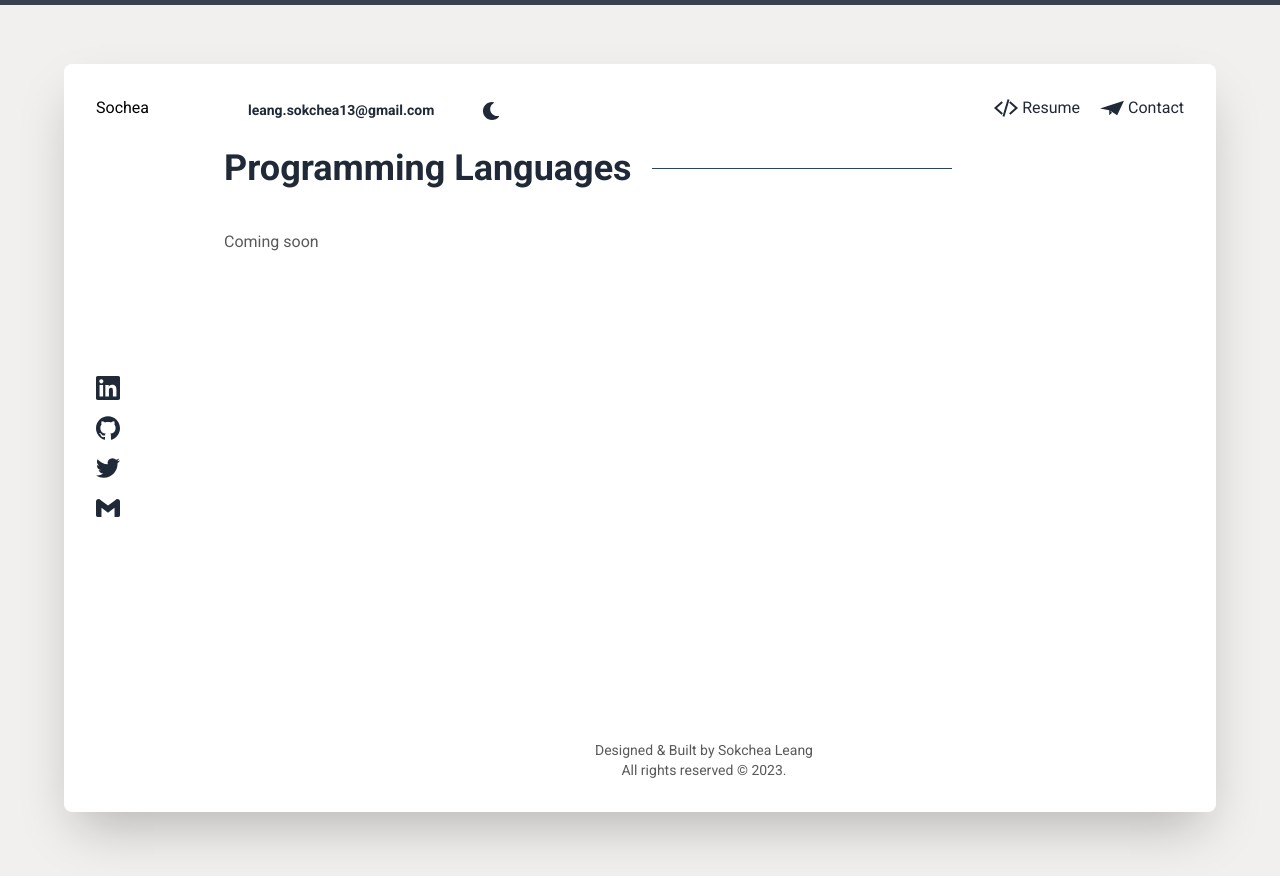
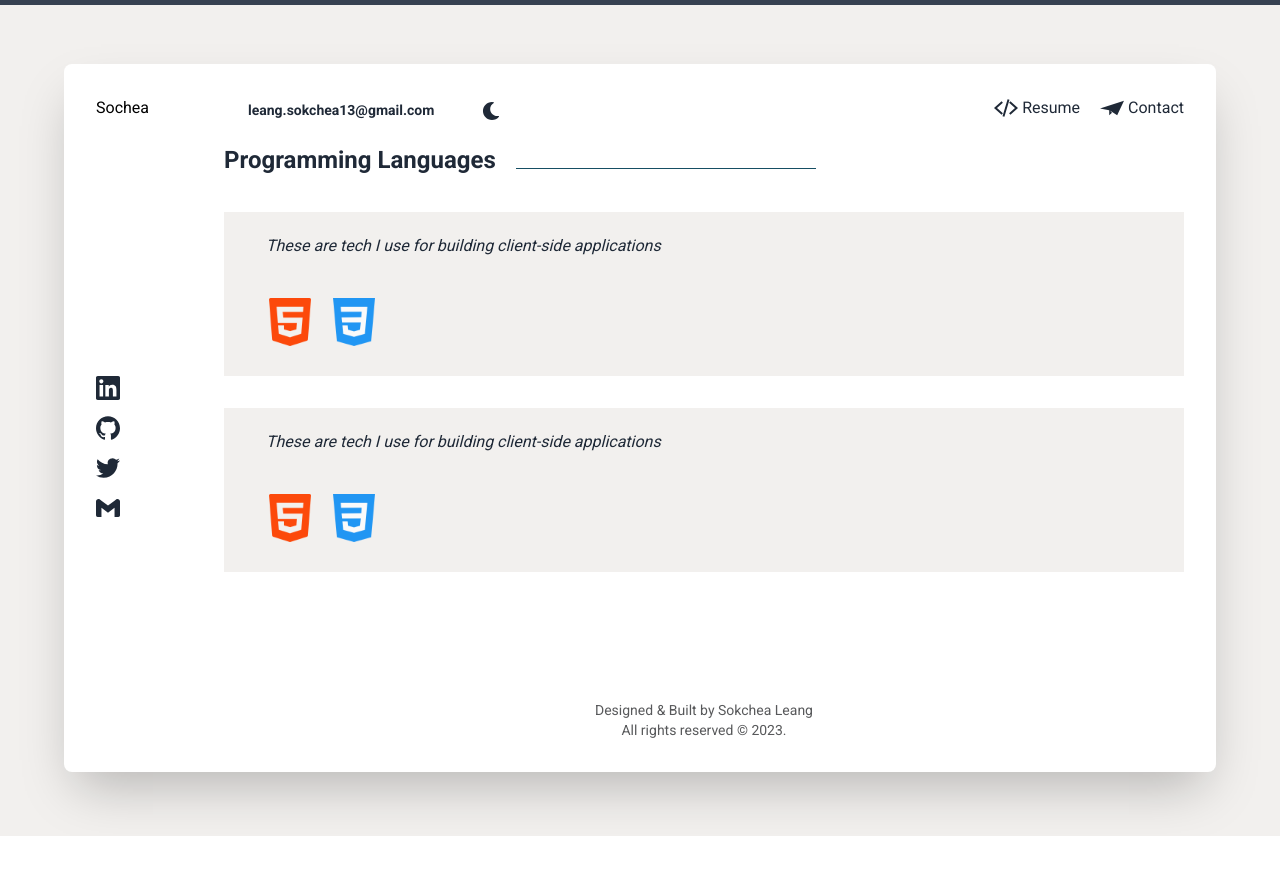
Before and after one commit to sokcheadev2001/my_portfolio, a Next.js app: page /resume in a window 1280 px wide. After the commit the page ends 836 px from the top, so only its background shows below. Built offline with nearby package versions, Linux system fonts and the light colour scheme.

Commit message:
add language in resume page

```diff
--- a/components/home-component/about.component.tsx
+++ b/components/home-component/about.component.tsx
@@ -97,7 +97,7 @@ const IcanDo = () => {
             </motion.ul>
           </div>
           <motion.div
-            className='mx-auto w-52 md:block flex md:flex-1 lg:py-0 md:py-10 md:top-0 md:bottom-0 md:ml-0 hover:dark:drop-shadow-2darkShadow hover:drop-shadow-2lightShadow justify-center'
+            className='mx-auto w-64 md:block flex md:flex-1 lg:py-0 md:py-10 md:top-0 md:bottom-0 md:ml-0 justify-center'
             initial={{ y: 100, opacity: 0 }}
             animate={{ y: 0, opacity: 1 }}
             whileHover={{
--- a/components/resume-component/tech.component.tsx
+++ b/components/resume-component/tech.component.tsx
@@ -1,4 +1,5 @@
 import { motion } from "framer-motion";
+import Image from "next/image";
 import { Section } from "../framer-motion/motion.component";
 const Tech = () => {
   return (
@@ -10,12 +11,69 @@ const Tech = () => {
           transition={{ delay: 1.8, duration: 1 }}
           className='flex after:content-[""] after:md:w-74 after:w-32 after:mt-5 after:ml-5 after:h-0.1 after:bg-cyan-900'
         >
-          <h2 className='dark:text-brightGray text-gray-800 md:text-4xl text-3xl font-bold leading-none capitalize'>
+          <h2 className='dark:text-brightGray text-gray-800 leading-none text-2xl font-bold capitalize'>
             Programming Languages
           </h2>
         </motion.div>
-        <div className='leading-7 dark:text-darkGray text-lightGray text-base mt-10 text-left h-96'>
-          Coming soon
+        <div className='mt-10'>
+          <div className='dark:bg-primary bg-secondary p-3 mb-8 md:px-10 md:py-5 border-2 border-secondary dark:border-white'>
+            <h3 className='mb-10 dark:text-brightGray text-gray-800'>
+              <i>These are tech I use for building client-side applications</i>
+            </h3>
+            <div className='flex'>
+              <div className='w-16 mb-2'>
+                <a href='https://developer.mozilla.org/en-US/docs/Web/HTML'>
+                  <Image
+                    src='/lang-img/html.png'
+                    className='h-12'
+                    width={48}
+                    height={48}
+                    alt='html'
+                  />
+                </a>
+              </div>
+              <div className='w-16 mb-2'>
+                <a href='https://developer.mozilla.org/en-US/docs/Web/CSS'>
+                  <Image
+                    src='/lang-img/css-3.png'
+                    className='h-12'
+                    width={48}
+                    height={48}
+                    alt='html'
+                  />
+                </a>
+              </div>
+            </div>
+          </div>
+          <div className='dark:bg-primary bg-secondary p-3 mb-8 md:px-10 md:py-5 border-2 border-secondary dark:border-brightGray'>
+            <h3 className='mb-10 dark:text-brightGray text-gray-800'>
+              <i>These are tech I use for building client-side applications</i>
+            </h3>
+            <div className='flex'>
+              <div className='w-16 mb-2'>
+                <a href='https://developer.mozilla.org/en-US/docs/Web/HTML'>
+                  <Image
+                    src='/lang-img/html.png'
+                    className='h-12'
+                    width={48}
+                    height={48}
+                    alt='html'
+                  />
+                </a>
+              </div>
+              <div className='w-16 mb-2'>
+                <a href='https://developer.mozilla.org/en-US/docs/Web/CSS'>
+                  <Image
+                    src='/lang-img/css-3.png'
+                    className='h-12'
+                    width={48}
+                    height={48}
+                    alt='html'
+                  />
+                </a>
+              </div>
+            </div>
+          </div>
         </div>
       </div>
     </Section>
```
Also changed, not shown: public/lang-img/css-3.png (added), public/lang-img/html.png (added).
